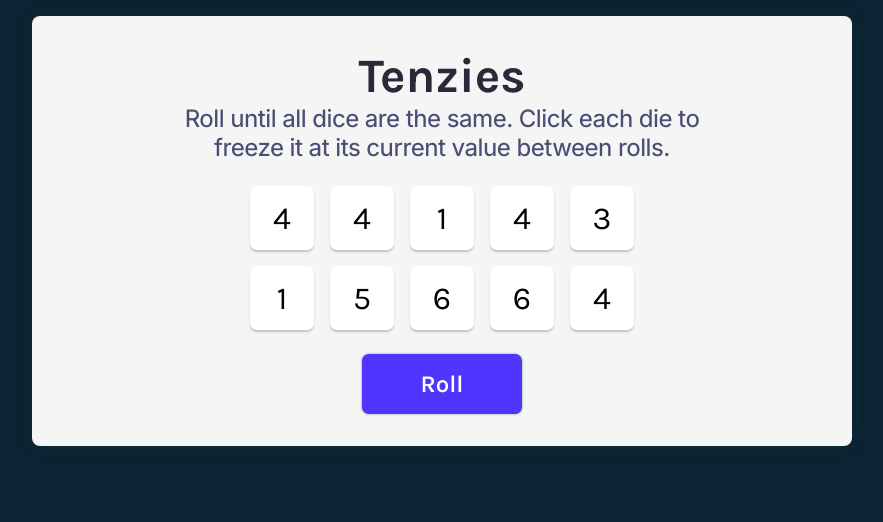
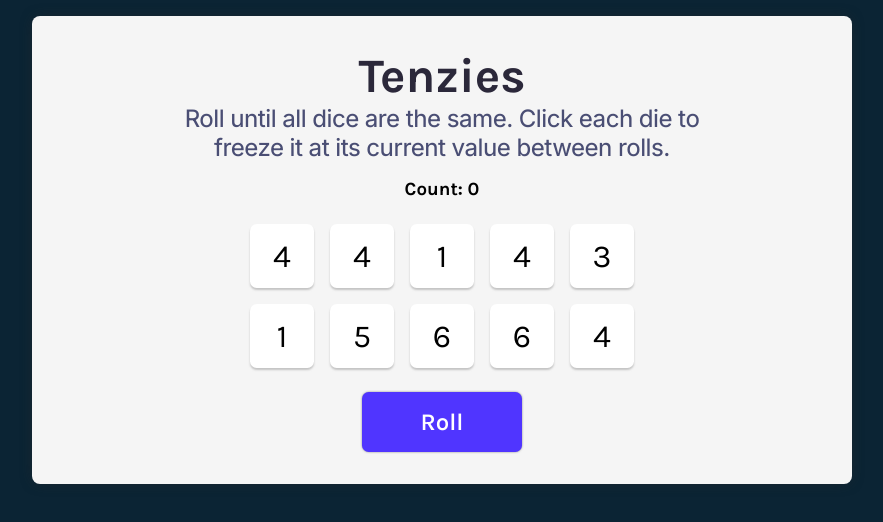
Before and after one commit to MadHapps/Module-10---Tenzies, a React (Vite) app: page / in a window 1280 px wide. Shown: the top 522 px of the page, without its empty margins (198-1081 px from the left). Built offline with nearby package versions, Linux system fonts and the light colour scheme.

Commit message:
Added win condition and click counter

```diff
--- a/src/App.css
+++ b/src/App.css
@@ -34,6 +34,10 @@ h2 {
   font-weight: 450;
   letter-spacing: -.5px;
   text-align: center;
+}
+
+h3 {
+  margin-top: 1rem;
 }
 
 /* GAME */
--- a/src/App.jsx
+++ b/src/App.jsx
@@ -4,6 +4,7 @@ import Die from "./components/Die";
 import { nanoid } from "nanoid";
 
 function App() {
+  const [game, setGame] = useState({clicks: 0, won: false})
   const [dice, setDice] = useState(randomDieValueArray());
   const diceElements = dice.map((die) => (
     <Die
@@ -32,6 +33,11 @@ function App() {
   }
 
   function roll() {
+    setGame(prevGame => ({
+      prevGame,
+      clicks: prevGame.clicks++
+    }))
+
     setDice((prevDice) =>
       prevDice.map((die) =>
         die.isHeld
@@ -41,6 +47,12 @@ function App() {
     );
   }
 
+useEffect(() => {
+  const isWon = dice.every(die => die.value === dice[0].value)
+  const allHeld = dice.every(die => die.isHeld === dice[0].isHeld)
+  isWon && allHeld && console.log("YOU WON!!")
+}, [dice])
+
   return (
     <main>
       <section className="title">
@@ -49,6 +61,7 @@ function App() {
           Roll until all dice are the same. Click each die to freeze it at its
           current value between rolls.
         </h2>
+        <h3>Count: {game.clicks}</h3>
       </section>
       <ul className="die-wrapper">{diceElements}</ul>
       <button onClick={roll}>Roll</button>
```
